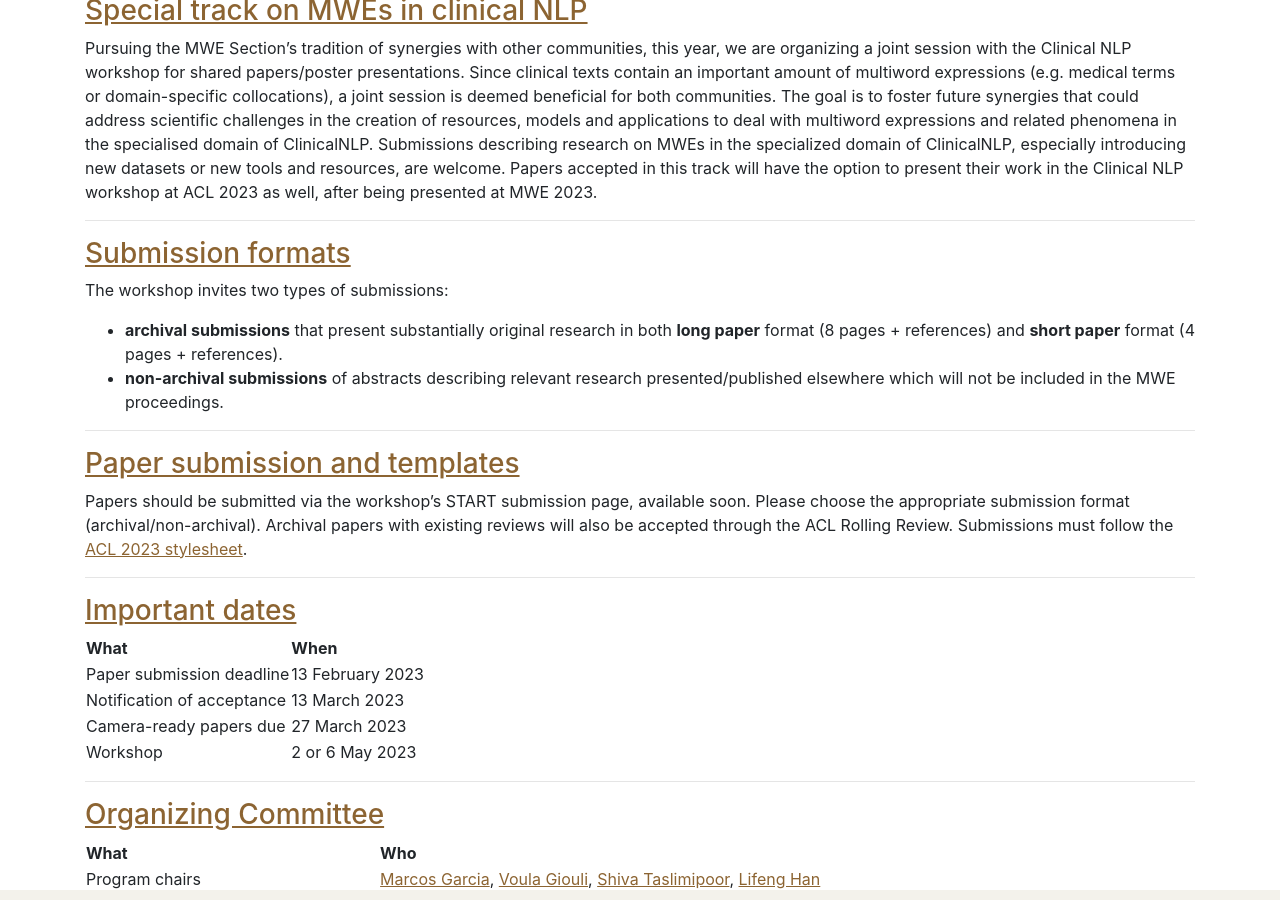
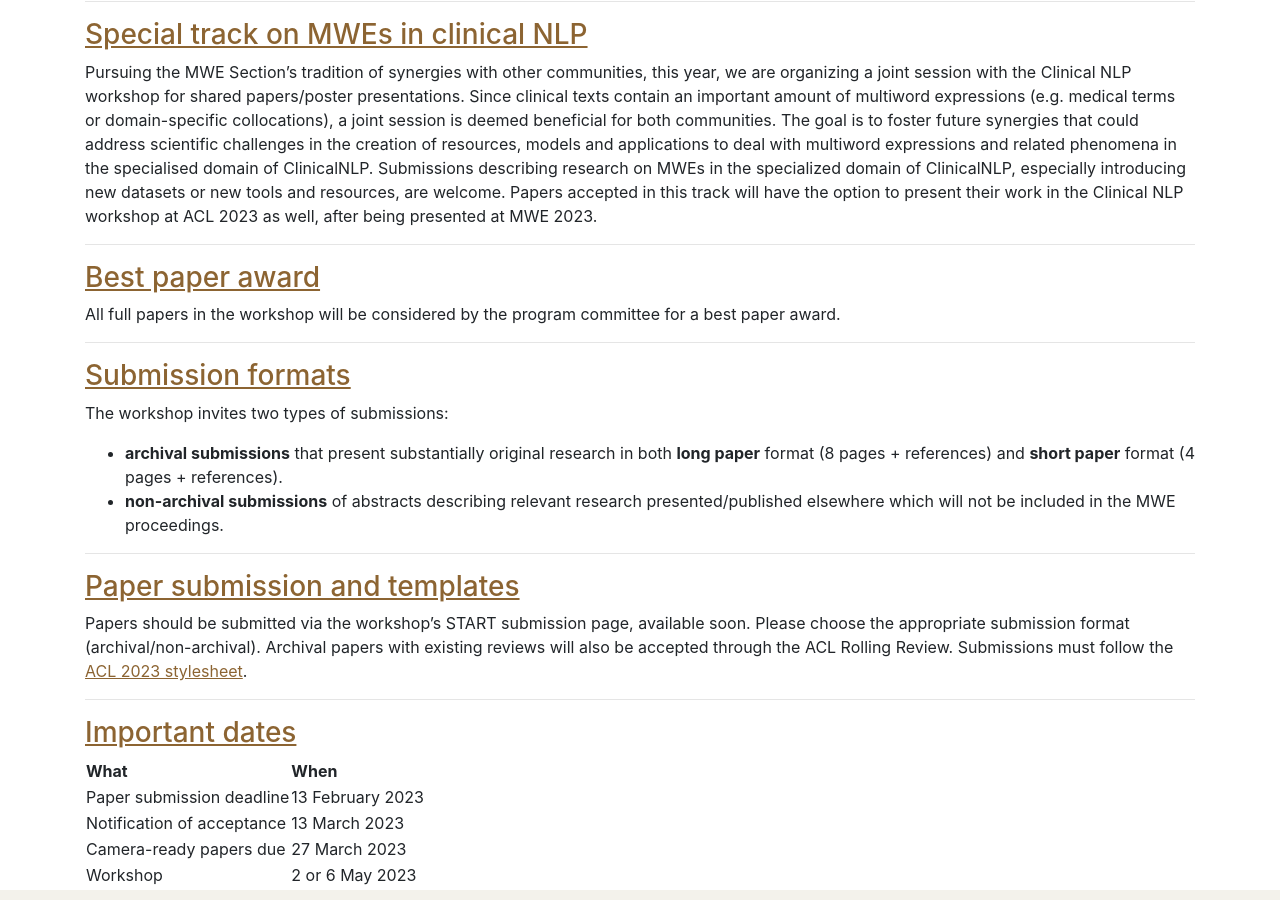
Before and after one commit to multiword/multiword.github.io, a Jekyll site: the page built from mwe2023/index.md, in a window 1280 px wide and 900 px high, scrolled down 2736 px. Built offline with Jekyll 4.4.1, drawn with Linux system fonts in a browser that asks for light colours; comment, search, counter and statistics services are not loaded.

Commit message:
Best paper award

```diff
--- a/mwe2023/index.md
+++ b/mwe2023/index.md
@@ -46,6 +46,7 @@ Special Interest Group on the Lexicon ([SIGLEX](http://www.siglex.org/)) of the
 - [Description](#description)
 - [Shared task](#shared-task)
 - [Special Track on MWEs in Clinical NLP](#special-track)
+- [Best paper award](#award)
 - [Submission formats](#submission)
 - [Paper submission and templates](#instructions)
 - [Important dates](#dates)
@@ -118,6 +119,12 @@ As a new release of the PARSEME corpus of verbal MWEs is currently underway, we
 ### <a name="special-track">Special track on MWEs in clinical NLP</a>
 
 Pursuing the MWE Section’s tradition of synergies with other communities, this year, we are organizing a joint session with the Clinical NLP workshop for shared papers/poster presentations. Since clinical texts contain an important amount of multiword expressions (e.g. medical terms or domain-specific collocations), a joint session is deemed beneficial for both communities. The goal is to foster future synergies that could address scientific challenges in the creation of resources, models and applications to deal with multiword expressions and related phenomena in the specialised domain of ClinicalNLP. Submissions describing research on MWEs in the specialized domain of ClinicalNLP, especially introducing new datasets or new tools and resources, are welcome. Papers accepted in this track will have the option to present their work in the Clinical NLP workshop at ACL 2023 as well, after being presented at MWE 2023.
+
+-----
+
+### <a name="award">Best paper award</a>
+
+All full papers in the workshop will be considered by the program committee for a best paper award.
 
 -----
 
```
